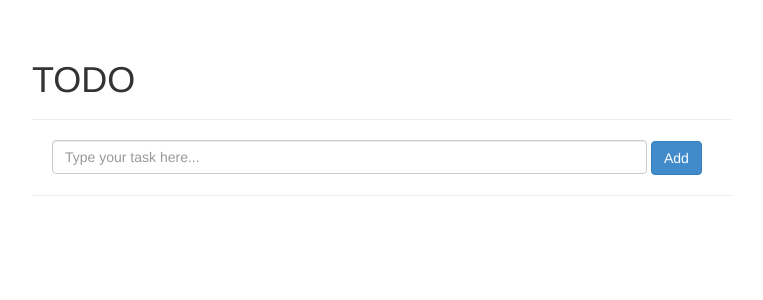
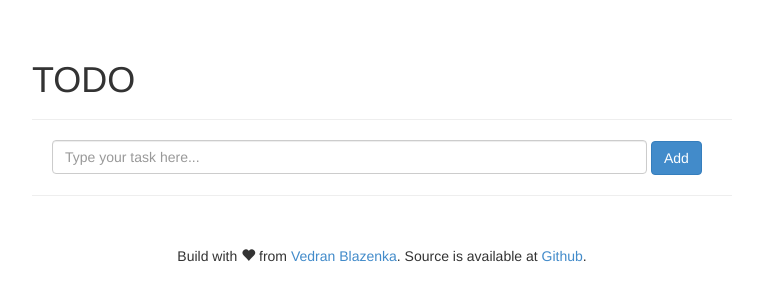
Before and after one commit to krajacic/angular-todo, a website: page app/index.html in a window 1280 px wide. Shown: the whole page, without its empty margins (258-1021 px from the left). Drawn offline with Linux system fonts and the light colour scheme.

Commit message:
added footer

```diff
--- a/app/index.html
+++ b/app/index.html
@@ -47,6 +47,11 @@
 					</ul>
 				</div><!-- END checkbox -->
     </div><!-- END show-todo -->
+
+    <div class="footer text-center">
+      <p>Build with <i class="glyphicon glyphicon-heart"></i> from <a href="http://wedranb.github.io/">Vedran Blazenka</a>. Source is available at <a href="https://github.com/wedranb/angular-todo">Github</a>.</p>
+    </div>
+
   </div><!-- END container -->
 
   <!--<div ng-view></div>-->
```
